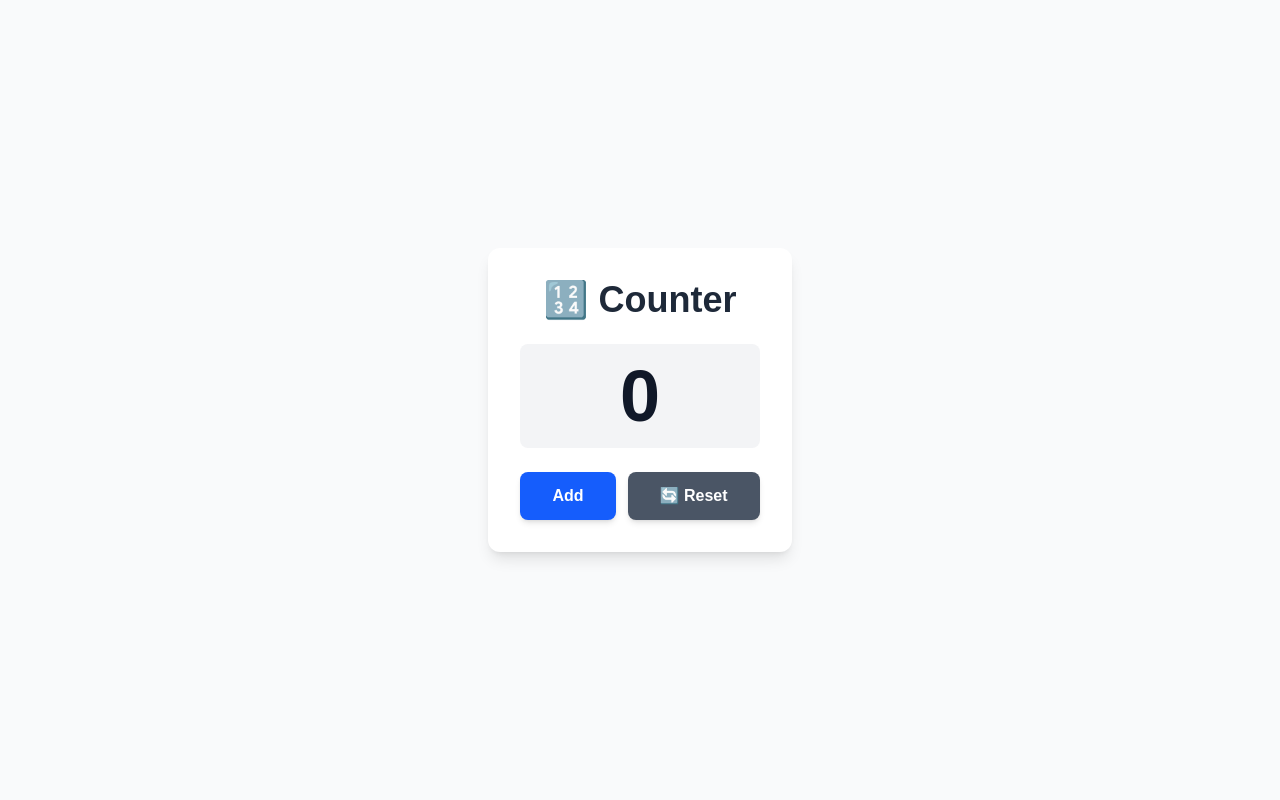
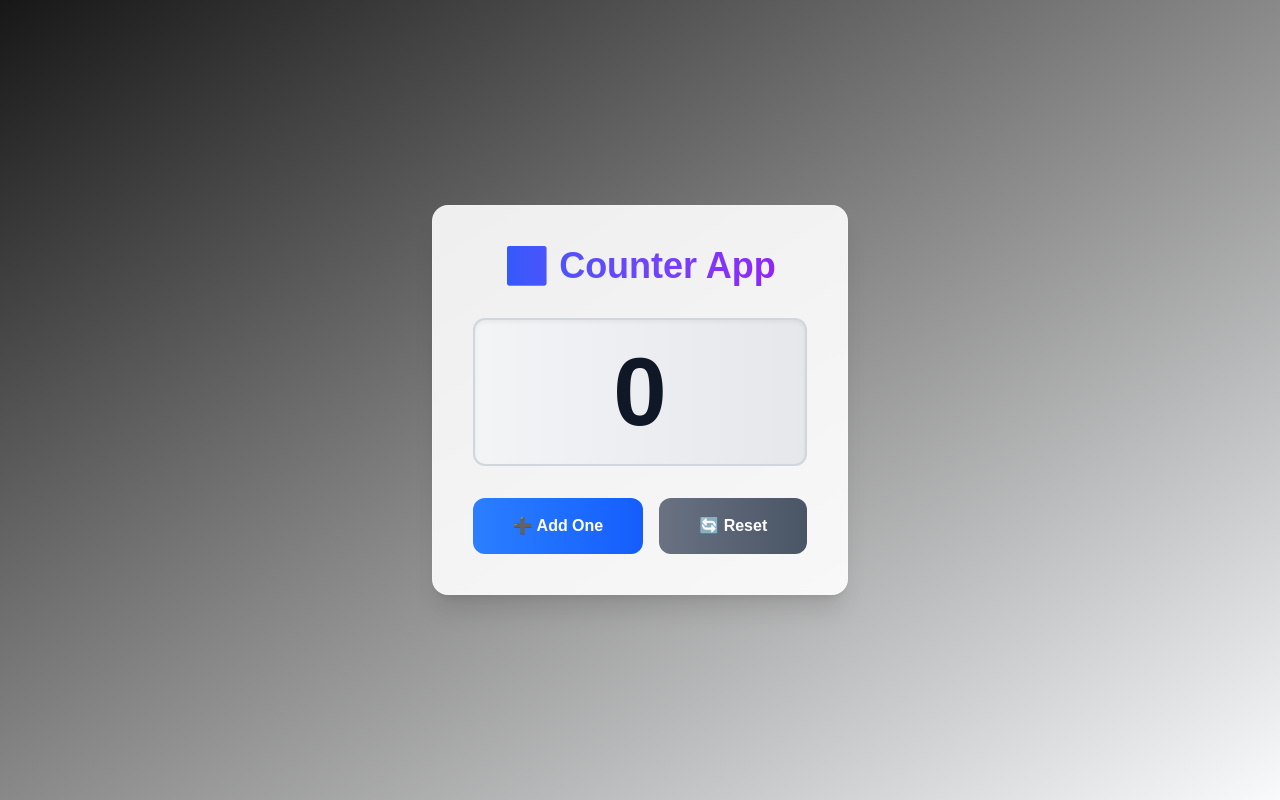
Before and after one commit to JittoJoseph/Test-Project, a Next.js app: page / in a window 1280 px wide. Built offline with nearby package versions, Linux system fonts and the light colour scheme.

Commit message:
style: enhance UI layout and improve visual elements for counter component

```diff
--- a/src/app/page.tsx
+++ b/src/app/page.tsx
@@ -31,26 +31,28 @@ export default function Home() {
 
   return (
     <div
-      className={`min-h-screen ${backgroundColors[bgColorIndex]} flex items-center justify-center p-8 transition-colors duration-500`}
+      className={`min-h-screen ${backgroundColors[bgColorIndex]} flex items-center justify-center p-8 transition-colors duration-700 bg-gradient-to-br from-current to-transparent`}
     >
-      <div className="text-center bg-white rounded-xl shadow-lg p-8 max-w-md mx-auto">
-        <h1 className="text-4xl font-bold text-gray-800 mb-6">🔢 Counter</h1>
+      <div className="text-center bg-white/90 backdrop-blur-sm rounded-2xl shadow-xl p-10 max-w-md mx-auto border border-white/20">
+        <h1 className="text-4xl font-bold bg-gradient-to-r from-blue-600 to-purple-600 bg-clip-text text-transparent mb-8">
+          🔢 Counter App
+        </h1>
 
-        <div className="text-7xl font-bold text-gray-900 mb-6 bg-gray-100 rounded-lg py-4">
+        <div className="text-8xl font-black text-gray-900 mb-8 bg-gradient-to-r from-gray-100 to-gray-200 rounded-xl py-6 px-4 border-2 border-gray-300 shadow-inner">
           {count}
         </div>
 
-        <div className="flex gap-3 justify-center">
+        <div className="flex gap-4 justify-center">
           <button
             onClick={incrementCounter}
-            className="px-8 py-3 bg-blue-600 hover:bg-blue-700 text-white font-semibold rounded-lg transition-all duration-200 hover:scale-105 shadow-md"
+            className="px-10 py-4 bg-gradient-to-r from-blue-500 to-blue-600 hover:from-blue-600 hover:to-blue-700 text-white font-bold rounded-xl transition-all duration-300 hover:scale-110 hover:shadow-lg transform active:scale-95"
           >
-            Add
+            ➕ Add One
           </button>
 
           <button
             onClick={resetCounter}
-            className="px-8 py-3 bg-gray-600 hover:bg-gray-700 text-white font-semibold rounded-lg transition-all duration-200 hover:scale-105 shadow-md"
+            className="px-10 py-4 bg-gradient-to-r from-gray-500 to-gray-600 hover:from-gray-600 hover:to-gray-700 text-white font-bold rounded-xl transition-all duration-300 hover:scale-110 hover:shadow-lg transform active:scale-95"
           >
             🔄 Reset
           </button>
```
